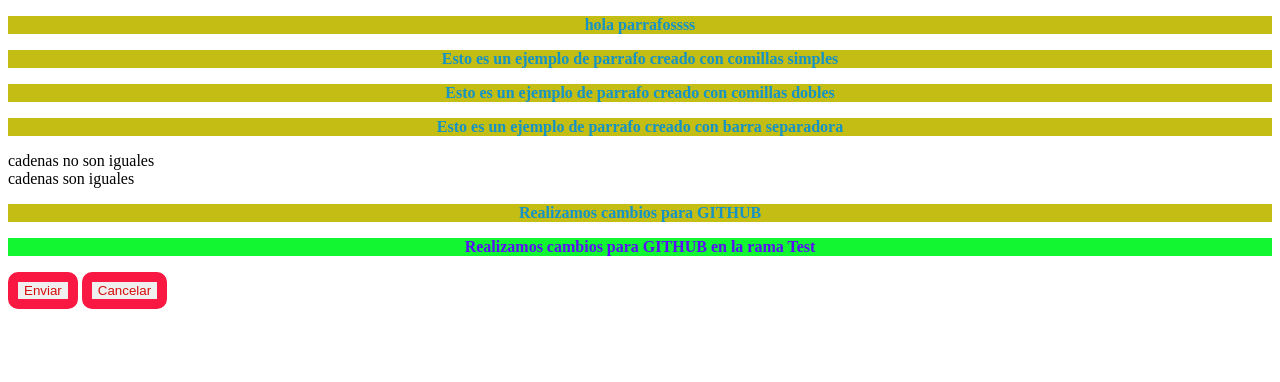
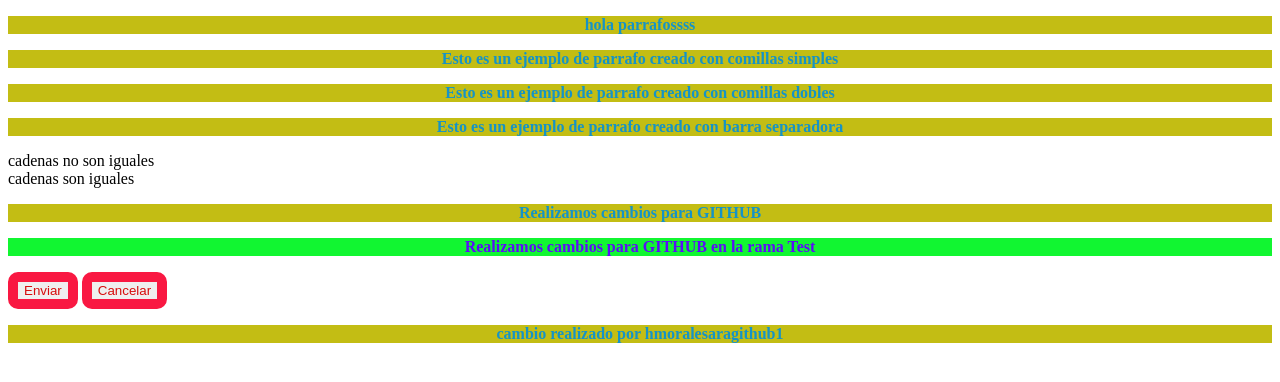
Before and after one commit to comunidadhama/ProyectoInicialPHP, a PHP site: page /strings.php in a window 1280 px wide. Shown: the top 382 px of the page. Run offline with PHP 8.4, Linux system fonts and the light colour scheme.

Commit message:
Haciendo mi primer commit como hmoralesaragithub1

```diff
--- a/strings.php
+++ b/strings.php
@@ -62,5 +62,6 @@ echo "<p class='resaltarRamaTest'> Realizamos cambios para GITHUB en la rama Tes
 
 <input class="btnEnviar" type="submit" name="btnEnviando" value="Enviar" id="btnEnviando">
 <input class="btnEnviar" type="submit" name="btnCancelar" value="Cancelar" id="btnCancelar">
+<p class="resaltar">cambio realizado por hmoralesaragithub1</p>
 </body>
 </html>
```
